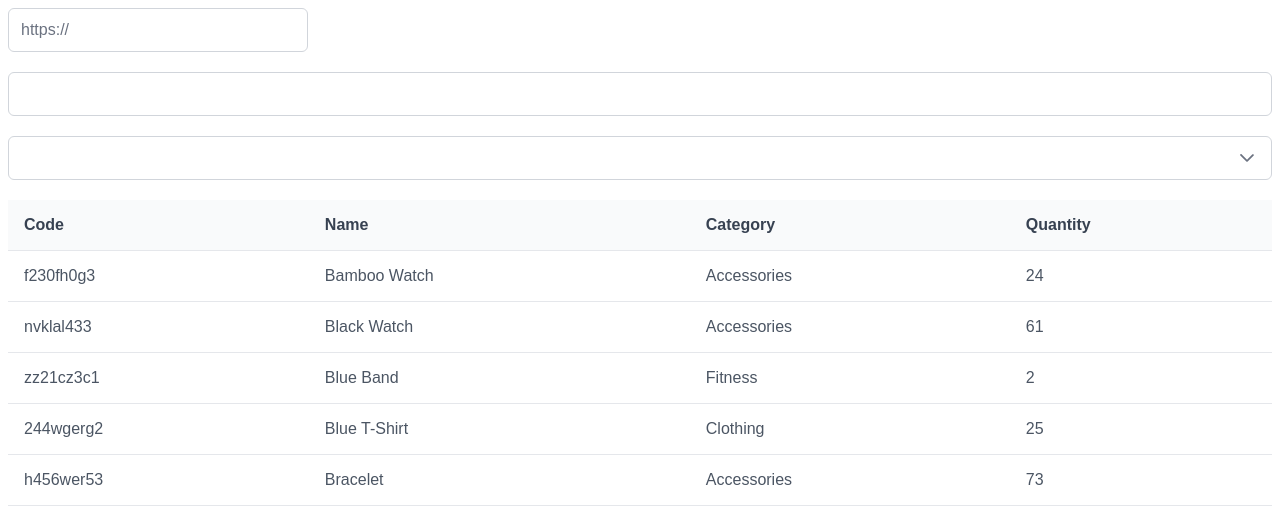
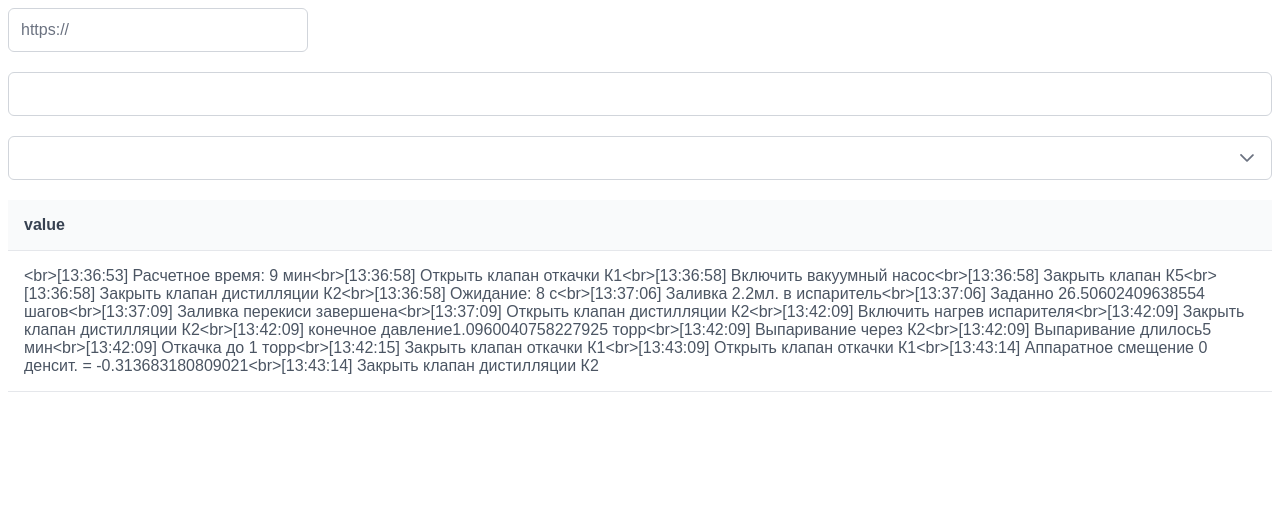
Before and after one commit to isgleb/at-cons, a Nuxt app: page / in a window 1280 px wide. Shown: the top 524 px of the page. Built offline with nearby package versions, Linux system fonts and the light colour scheme; a web font is replaced by a local one.

Commit message:
celltable ready

```diff
--- a/public/components/CellTable.vue
+++ b/public/components/CellTable.vue
@@ -2,19 +2,14 @@
 
   <div class="card">
     <DataTable :value="products" tableStyle="min-width: 50rem">
-      <Column field="code" header="Code"></Column>
-      <Column field="name" header="Name"></Column>
-      <Column field="category" header="Category"></Column>
-      <Column field="quantity" header="Quantity"></Column>
+      <Column field="value" header="value" style="text-wrap: none"></Column>
     </DataTable>
   </div>
-
 </template>
 
 <script setup lang="ts">
 import DataTable from 'primevue/datatable';
 import Column from 'primevue/column';
-
 
 import { ref } from 'vue';
 
@@ -23,75 +18,16 @@ const products = ref();
 const stringData = "[13:36:53] Расчетное время: 9 мин[13:36:58] Открыть клапан откачки К1[13:36:58] Включить вакуумный насос[13:36:58] Закрыть клапан К5[13:36:58] Закрыть клапан дистилляции К2[13:36:58] Ожидание: 8 с[13:37:06] Заливка 2.2мл. в испаритель[13:37:06] Заданно 26.50602409638554 шагов[13:37:09] Заливка перекиси завершена[13:37:09] Открыть клапан дистилляции К2[13:42:09] Включить нагрев испарителя[13:42:09] Закрыть клапан дистилляции К2[13:42:09] конечное давление1.0960040758227925 торр[13:42:09] Выпаривание через К2[13:42:09] Выпаривание длилось5 мин[13:42:09] Откачка до 1 торр[13:42:15] Закрыть клапан откачки К1[13:43:09] Открыть клапан откачки К1[13:43:14] Аппаратное смещение 0 денсит. = -0.313683180809021[13:43:14] Закрыть клапан дистилляции К2"
 
 const searchRegExp = /\[\d{2}:\d{2}:\d{2}\]/g;
-const replaceWith = '\n$&';
+const replaceWith = '<br>$&';
 
 const arr = stringData.replaceAll(searchRegExp, replaceWith)
 
 console.log(arr)
 
+products.value = [
+  {value: arr}
+]
 
-products.value = [
-    {
-      id: '1000',
-      code: 'f230fh0g3',
-      name: 'Bamboo Watch',
-      description: 'Product Description',
-      image: 'bamboo-watch.jpg',
-      price: 65,
-      category: 'Accessories',
-      quantity: 24,
-      inventoryStatus: 'INSTOCK',
-      rating: 5
-    },
-    {
-      id: '1001',
-      code: 'nvklal433',
-      name: 'Black Watch',
-      description: 'Product Description',
-      image: 'black-watch.jpg',
-      price: 72,
-      category: 'Accessories',
-      quantity: 61,
-      inventoryStatus: 'INSTOCK',
-      rating: 4
-    },
-    {
-      id: '1002',
-      code: 'zz21cz3c1',
-      name: 'Blue Band',
-      description: 'Product Description',
-      image: 'blue-band.jpg',
-      price: 79,
-      category: 'Fitness',
-      quantity: 2,
-      inventoryStatus: 'LOWSTOCK',
-      rating: 3
-    },
-    {
-      id: '1003',
-      code: '244wgerg2',
-      name: 'Blue T-Shirt',
-      description: 'Product Description',
-      image: 'blue-t-shirt.jpg',
-      price: 29,
-      category: 'Clothing',
-      quantity: 25,
-      inventoryStatus: 'INSTOCK',
-      rating: 5
-    },
-    {
-      id: '1004',
-      code: 'h456wer53',
-      name: 'Bracelet',
-      description: 'Product Description',
-      image: 'bracelet.jpg',
-      price: 15,
-      category: 'Accessories',
-      quantity: 73,
-      inventoryStatus: 'INSTOCK',
-      rating: 4
-    },
-]
 
 </script>
 
```
